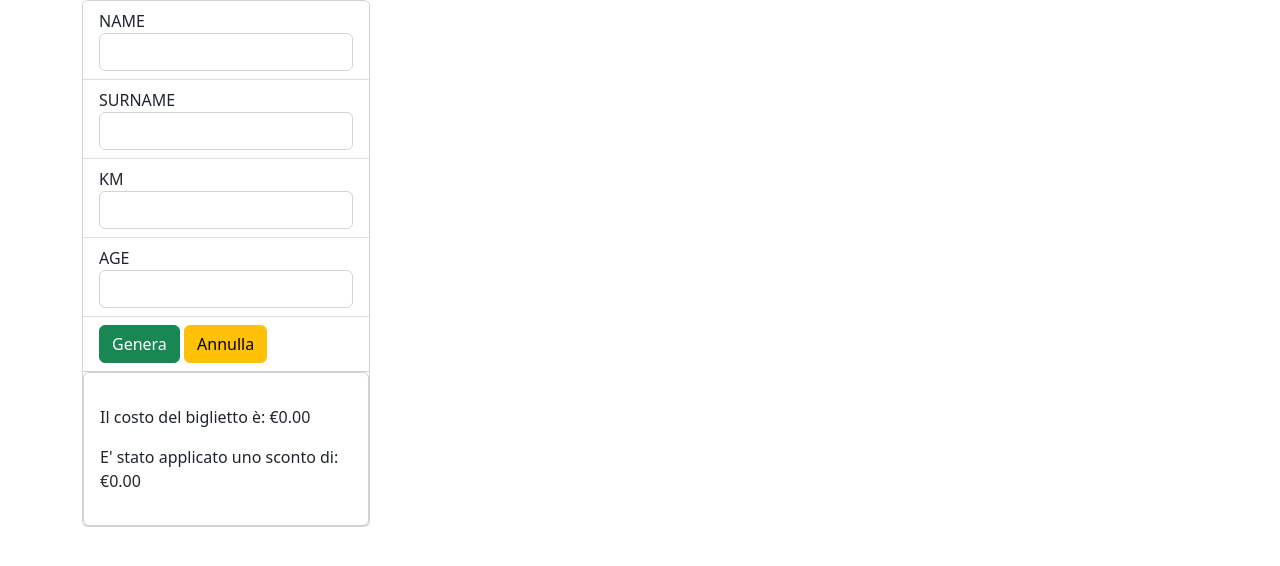
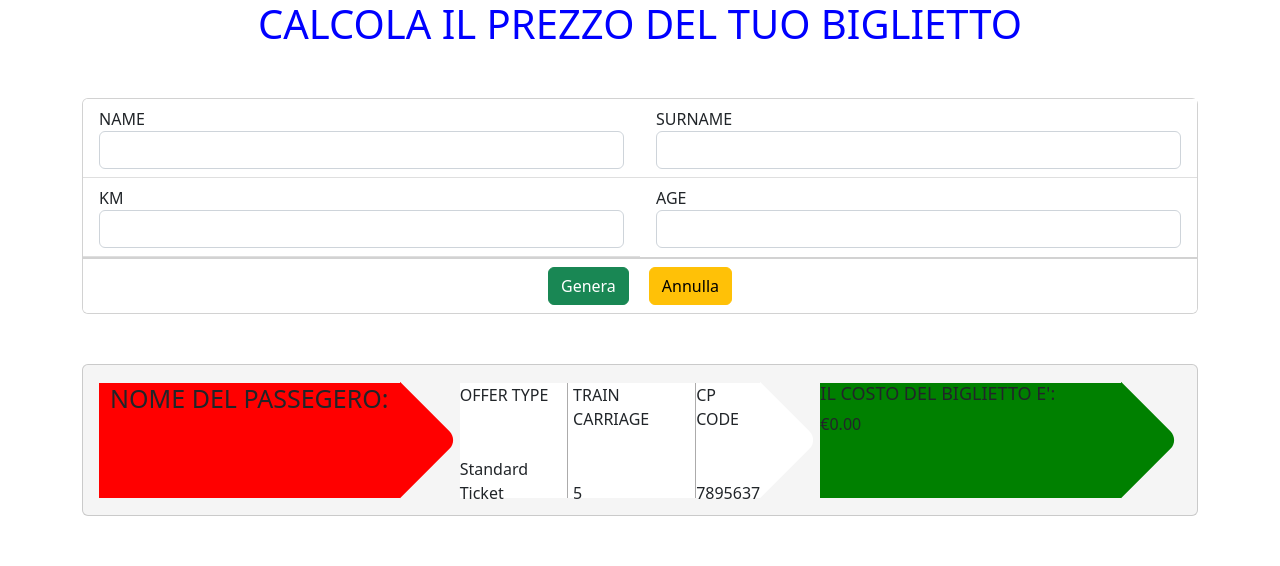
Before and after one commit to TartagliaFilippo/js-biglietto-treno-form, a plain HTML site: page index.html in a window 1280 px wide. Both pictures are taken after a click on the button "Genera". Drawn offline with nearby package versions, Linux system fonts and the light colour scheme.

Commit message:
Feat style to the project

```diff
--- a/css/style.css
+++ b/css/style.css
@@ -6,5 +6,104 @@
 }
 
 /* UTILS */
+h3 {
+  font-size: 25px;
+}
+
+h5 {
+  font-size: 18px;
+}
+
+p {
+  margin-bottom: 0;
+}
 
 /* STRUCTURE */
+/* INPUT */
+.first-title {
+  text-align: center;
+  color: blue;
+}
+
+.input-card {
+  margin: 50px 0;
+}
+
+.card-informations {
+  display: flex;
+  flex-direction: row;
+  flex-wrap: wrap;
+}
+
+.card-informations .list-group-item {
+  width: 50%;
+}
+
+.card-bottom {
+  display: flex;
+  justify-content: center;
+  gap: 20px;
+}
+
+/* OUTPUT */
+.card-ticket {
+  background-color: whitesmoke;
+  margin: 50px 0;
+}
+
+.card-ticket .card-body {
+  height: 150px;
+  display: flex;
+}
+
+.col-4.container-informations {
+  display: flex;
+  align-items: center;
+}
+
+.col-4.container-informations > .col-10 {
+  height: 115px;
+}
+
+#user-informations {
+  background-color: red;
+  display: flex;
+  flex-direction: column;
+  align-items: center;
+}
+
+#fixed-informations {
+  background-color: white;
+}
+
+#carriage {
+  padding: 0 5px;
+  border-left: 1px solid rgb(172, 171, 171);
+  border-right: 1px solid rgb(172, 171, 171);
+}
+
+.container-informations:nth-child(1) > .col-2 {
+  color: red;
+}
+
+.container-informations:nth-child(2) > .col-2 {
+  color: white;
+}
+
+.container-informations:nth-child(3) > .col-2 {
+  color: green;
+}
+
+#fixed-informations {
+  display: flex;
+  flex-direction: row;
+  justify-content: space-between;
+}
+
+.title-informations {
+  margin-bottom: 50px;
+}
+
+#price-informations {
+  background-color: green;
+}
--- a/index.html
+++ b/index.html
@@ -6,6 +6,14 @@
     <meta name="viewport" content="width=device-width, initial-scale=1.0" />
     <meta name="author" content="Tartaglia Filippo" />
     <meta name="description" content="" />
+    <!-- FONT AWESOME -->
+    <link
+      rel="stylesheet"
+      href="https://cdnjs.cloudflare.com/ajax/libs/font-awesome/6.4.0/css/all.min.css"
+      integrity="sha512-iecdLmaskl7CVkqkXNQ/ZH/XLlvWZOJyj7Yy7tcenmpD1ypASozpmT/E0iPtmFIB46ZmdtAc9eNBvH0H/ZpiBw=="
+      crossorigin="anonymous"
+      referrerpolicy="no-referrer"
+    />
     <!-- BOOTSTRAP V5.2 CSS -->
     <link
       href="https://cdn.jsdelivr.net/npm/bootstrap@5.2.3/dist/css/bootstrap.min.css"
@@ -22,9 +30,17 @@
   </head>
   <body>
     <div class="container">
+      <h1 class="first-title">CALCOLA IL PREZZO DEL TUO BIGLIETTO</h1>
       <!-- CARD INPUT -->
-      <div class="card" style="width: 18rem">
-        <ul class="list-group list-group-flush">
+      <div
+        id="error-element"
+        class="card input-card border-danger text-center d-none"
+        style="width: 100%"
+      >
+        <p>Hai inserito dei parametri sbagliati!</p>
+      </div>
+      <div class="card input-card" style="width: 100%">
+        <ul class="list-group list-group-flush card-informations">
           <li class="list-group-item">
             <label for="user-name">NAME</label>
             <input
@@ -61,25 +77,104 @@
               type="text"
             />
           </li>
-          <li class="list-group-item">
+        </ul>
+        <ul class="list-group list-group-flush">
+          <li class="list-group-item card-bottom">
             <button id="buttom-send" class="btn btn-success">Genera</button>
             <button id="button-remove" class="btn btn-warning">Annulla</button>
           </li>
         </ul>
+      </div>
       <!-- CARD OUTPUT -->
-        <div class="card">
+      <div id="ticket-section" class="card card-ticket d-none">
         <div class="card-body">
+          <div class="col-4 container-informations">
+            <div id="user-informations" class="col-10">
+              <div>
+                <h3>NOME DEL PASSEGERO:</h3>
+              </div>
               <div>
                 <p id="ticket-name"></p>
               </div>
               <div>
                 <p id="ticket-surname"></p>
               </div>
+            </div>
+            <div class="col-2">
+              <svg
+                xmlns="http://www.w3.org/2000/svg"
+                height="200px"
+                viewBox="120 0 256 512"
+              >
+                <style>
+                  svg {
+                    fill: Currentcolor;
+                  }
+                </style>
+                <path
+                  d="M246.6 278.6c12.5-12.5 12.5-32.8 0-45.3l-128-128c-9.2-9.2-22.9-11.9-34.9-6.9s-19.8 16.6-19.8 29.6l0 256c0 12.9 7.8 24.6 19.8 29.6s25.7 2.2 34.9-6.9l128-128z"
+                />
+              </svg>
+            </div>
+          </div>
+          <div class="col-4 container-informations">
+            <div id="fixed-informations" class="col-10">
+              <div id="ticket-type">
+                <div class="title-informations">OFFER TYPE</div>
+                <div><p>Standard Ticket</p></div>
+              </div>
+              <div id="carriage">
+                <div class="title-informations">TRAIN CARRIAGE</div>
+                <div><p>5</p></div>
+              </div>
+              <div id="CP-code">
+                <div class="title-informations">CP CODE</div>
+                <div><p>7895637</p></div>
+              </div>
+            </div>
+            <div class="col-2">
+              <svg
+                xmlns="http://www.w3.org/2000/svg"
+                height="200px"
+                viewBox="120 0 256 512"
+              >
+                <style>
+                  svg {
+                    fill: Currentcolor;
+                  }
+                </style>
+                <path
+                  d="M246.6 278.6c12.5-12.5 12.5-32.8 0-45.3l-128-128c-9.2-9.2-22.9-11.9-34.9-6.9s-19.8 16.6-19.8 29.6l0 256c0 12.9 7.8 24.6 19.8 29.6s25.7 2.2 34.9-6.9l128-128z"
+                />
+              </svg>
+            </div>
+          </div>
+          <div class="col-4 container-informations">
+            <div id="price-informations" class="col-10">
               <div>
-              <p id="final-ticket-price"></p>
+                <h5>IL COSTO DEL BIGLIETTO E':</h5>
+                <p id="final-ticket-price" class=""></p>
               </div>
-            <div>
-              <p id="ticket-discount"></p>
+              <div id="discount-price-real" class="d-none d-block">
+                <h5>LO E' SCONTO DI:</h5>
+                <p id="ticket-discount" class=""></p>
+              </div>
+            </div>
+            <div class="col-2">
+              <svg
+                xmlns="http://www.w3.org/2000/svg"
+                height="200px"
+                viewBox="120 0 256 512"
+              >
+                <style>
+                  svg {
+                    fill: Currentcolor;
+                  }
+                </style>
+                <path
+                  d="M246.6 278.6c12.5-12.5 12.5-32.8 0-45.3l-128-128c-9.2-9.2-22.9-11.9-34.9-6.9s-19.8 16.6-19.8 29.6l0 256c0 12.9 7.8 24.6 19.8 29.6s25.7 2.2 34.9-6.9l128-128z"
+                />
+              </svg>
             </div>
           </div>
         </div>
--- a/js/main.js
+++ b/js/main.js
@@ -1,4 +1,5 @@
 // RICHIESTE UTENTE
+const alertErrorElement = document.getElementById("error-element");
 const userName = document.getElementById("user-name");
 const userSurname = document.getElementById("user-surname");
 const userKm = document.getElementById("user-km");
@@ -9,9 +10,11 @@ const buttonSend = document.getElementById("buttom-send");
 const buttonRemove = document.getElementById("button-remove");
 
 // DICHIARO I MIEI OUTPUT
+const ticketSection = document.getElementById("ticket-section");
 const ticketName = document.getElementById("ticket-name");
 const ticketSurname = document.getElementById("ticket-surname");
 const ticketPrice = document.getElementById("ticket-price");
+const discontPrice = document.getElementById("discount-price-real");
 const ticketDiscount = document.getElementById("ticket-discount");
 
 // COLLEGO L INPUT NAME AL TICKET
@@ -30,6 +33,12 @@ buttonSend.addEventListener("click", function () {
 
   const inputAge = userAge.value;
 
+  if (isNaN(inputKm) || isNaN(inputAge) || !ticketName || !ticketSurname) {
+    alertErrorElement.classList.remove("d-none");
+  } else {
+    ticketSection.classList.remove("d-none");
+  }
+
   // TARIFFARIO FISSO
   const priceKm = 0.21;
 
@@ -46,14 +55,19 @@ buttonSend.addEventListener("click", function () {
     discountTicket = priceTicket * 0.4;
   }
 
+  // QUANDO MOSTRO LA VARIABIE DISCOUNT
+  if (discountTicket > 0) {
+    discontPrice.classList.remove("d-none");
+  }
+
   // DICHIARO IL PREZZO FINALE DEL BIGLIETTO
   const finalPrice = priceTicket - discountTicket;
   console.log(finalPrice);
 
   // STAMPO A SCHERMO IL COSTO DEL BIGLIETTO
   const outputPrice = (document.getElementById("final-ticket-price").innerHTML =
-    "Il costo del biglietto è: €" + finalPrice.toFixed(2));
+    "€" + finalPrice.toFixed(2));
   // STAMPO A SCHERMO LO SCONTO DEL BIGLIETTO
   const outputDiscount = (document.getElementById("ticket-discount").innerHTML =
-    "E' stato applicato uno sconto di: €" + discountTicket.toFixed(2));
+    "€" + discountTicket.toFixed(2));
 });
```
Lines whose indentation alone changed are shown as unchanged.
